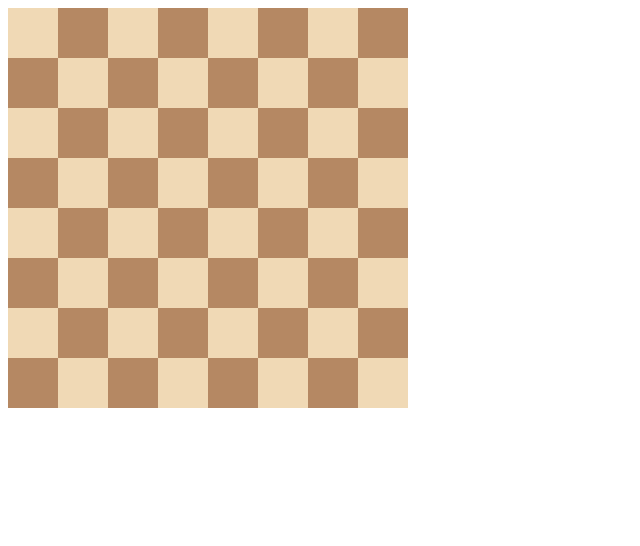
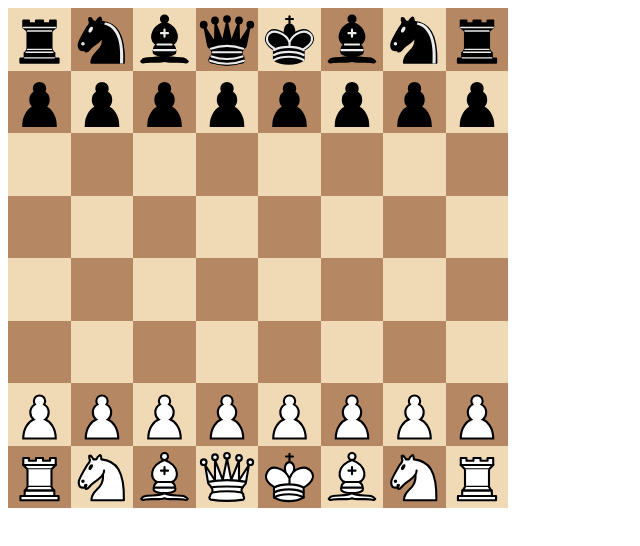
Before and after one commit to emeli-frank/chess_angular, an Angular app: page / in a window 1280 px wide. Shown: the top 546 px of the page, without its empty margins (0-640 px from the left). Built offline with nearby package versions, Linux system fonts and the light colour scheme.

Commit message:
Piece are now initially positioned
refactored several symbols into their various files
piece no sized relatively by percentage

```diff
--- a/src/app/app.component.html
+++ b/src/app/app.component.html
@@ -1,17 +1,31 @@
-<div id="foo">
-  <div *ngFor="let cell of cells" class="cell" [ngClass]="(cell.color==1)?'cell-white':'cell-black'"></div>
+<div #board id="foo">
+  <!-- <div class="piece"
+    *ngFor="let piece of pieces"
+    style="background-image:
+      url(/assets/images/pieces/{{assetName(piece)}}.svg);">
+  </div> -->
+
+  <ng-container *ngFor="let row of position$ | async">
+    <ng-container *ngFor="let col of row">
+        <div *ngIf="col" class="piece"
+          style="background-image:
+            url(/assets/images/pieces/{{assetName(col)}}.svg);
+            transform:{{translate(col)}}">
+      </div>
+    </ng-container>
+  </ng-container>
 </div>
 
 <style>
   #foo {
-    width: 400px;
-    height: 400px;
-    /* border: 1px solid black; */
-    display: grid;
-    grid-template-columns: repeat(8, 1fr);
-    grid-template-rows: repeat(8, 1fr);
-    gap: 0px 0px;
-    background-color: rgb(240, 217, 181);;
+    width: 100%;
+    max-width: 500px;
+    max-height: 500px;
+    background-image: url(/assets/images/board/board.svg);
+    background-repeat:no-repeat;
+    background-position: center;
+    background-size: contain;
+    position: relative;
   }
 
   .cell-white {
@@ -21,4 +35,13 @@
   .cell-black {
     background-color: rgb(181, 136, 99);
   }
+
+  .piece {
+    width: 12.5%;
+    height: 12.5%;
+    background-repeat:no-repeat;
+    background-position: center;
+    background-size: contain;
+    position: absolute;
+  }
 </style>
--- a/src/app/app.component.ts
+++ b/src/app/app.component.ts
@@ -1,15 +1,21 @@
-import { Component, OnInit } from '@angular/core';
-import { Observable, BehaviorSubject } from 'rxjs';
+import { Component, OnInit, AfterViewInit, ViewChild, ElementRef } from '@angular/core';
+import { Observable, BehaviorSubject, fromEvent } from 'rxjs';
+import { Piece, King, Queen, Rook, Knight, Bishop, Pawn } from './piece';
+import { Color } from './color';
+import { pieces } from './pieces';
 
 @Component({
   selector: 'app-root',
   templateUrl: './app.component.html',
   styleUrls: ['./app.component.scss']
 })
-export class AppComponent implements OnInit {
+export class AppComponent implements OnInit, AfterViewInit {
   cells: Tile[] = [];
   private positionSubject: BehaviorSubject<Piece[][]>
   position$: Observable<Piece[][]>;
+  pieces: Piece[];
+  boardSize: number;
+  @ViewChild('board') board: ElementRef;
 
   constructor() {
     for (let i = 0; i < 8; i++) {
@@ -18,6 +24,13 @@ export class AppComponent implements OnInit {
         this.cells.push(new Tile(tileColor));
       }
     }
+  }
+
+  ngAfterViewInit(): void {
+    this.setBoardSize();
+    fromEvent(window, 'resize').subscribe((evt: any) => {
+      this.setBoardSize();
+    });
   }
 
   ngOnInit(): void {
@@ -32,43 +45,9 @@ export class AppComponent implements OnInit {
       [null, null, null, null, null, null, null, null],
     ];
 
-    let pieces: Piece[] = [
-      new King(Color.black, new Position(0, 4)),
-      new Queen(Color.black, new Position(0, 3)),
-      new Rook(Color.black, new Position(0, 0)),
-      new Rook(Color.black, new Position(0, 7)),
-      new Knight(Color.black, new Position(0, 1)),
-      new Knight(Color.black, new Position(0, 6)),
-      new Bishop(Color.black, new Position(0, 2)),
-      new Bishop(Color.black, new Position(0, 5)),
-      new Pawn(Color.black, new Position(1, 0)),
-      new Pawn(Color.black, new Position(1, 1)),
-      new Pawn(Color.black, new Position(1, 2)),
-      new Pawn(Color.black, new Position(1, 3)),
-      new Pawn(Color.black, new Position(1, 4)),
-      new Pawn(Color.black, new Position(1, 5)),
-      new Pawn(Color.black, new Position(1, 6)),
-      new Pawn(Color.black, new Position(1, 7)),
+    this.pieces = pieces;
 
-      new King(Color.white, new Position(7, 4)),
-      new Queen(Color.white, new Position(7, 3)),
-      new Rook(Color.white, new Position(7, 0)),
-      new Rook(Color.white, new Position(7, 7)),
-      new Knight(Color.white, new Position(7, 1)),
-      new Knight(Color.white, new Position(7, 6)),
-      new Bishop(Color.white, new Position(7, 2)),
-      new Bishop(Color.white, new Position(7, 5)),
-      new Pawn(Color.white, new Position(6, 0)),
-      new Pawn(Color.white, new Position(6, 1)),
-      new Pawn(Color.white, new Position(6, 2)),
-      new Pawn(Color.white, new Position(6, 3)),
-      new Pawn(Color.white, new Position(6, 4)),
-      new Pawn(Color.white, new Position(6, 5)),
-      new Pawn(Color.white, new Position(6, 6)),
-      new Pawn(Color.white, new Position(6, 7)),
-    ]
-
-    for (let piece of pieces) {
+    for (let piece of this.pieces) {
       positions[piece.startingPosition.x][piece.startingPosition.y] = piece;
     }
 
@@ -76,6 +55,39 @@ export class AppComponent implements OnInit {
 
     this.positionSubject = new BehaviorSubject<Piece[][]>(positions);
     this.position$ = this.positionSubject.asObservable();
+
+    // this.position$.subscribe((value) => console.log(value));
+  }
+
+  assetName(piece: Piece): string {
+    let color: string;
+    let name: string;
+
+    color = (piece.color == 1) ? 'white' : 'black';
+    if (piece instanceof King) {
+      name = 'king';
+    } else if (piece instanceof Queen) {
+      name = 'queen';
+    } else if (piece instanceof Rook) {
+      name = 'rook'
+    } else if (piece instanceof Knight) {
+      name = 'knight';
+    } else if (piece instanceof Bishop) {
+      name = 'bishop';
+    } else if (piece instanceof Pawn) {
+      name = 'pawn';
+    }
+
+    return `${name}-${color}`;
+  }
+
+  setBoardSize() {
+    let offsetWidth = this.board.nativeElement.offsetWidth;
+    this.board.nativeElement.style.height = `${offsetWidth}px`;
+  }
+
+  translate(piece: Piece) {
+    return `translate(${piece.startingPosition.y * 100}%, ${piece.startingPosition.x * 100}%)`
   }
 
 }
@@ -87,64 +99,3 @@ class Tile {
     this.color = color;
   }
 }
-
-class Position {
-  x: number;
-  y: number;
-
-  constructor(x: number, y: number) {
-    this.x = x;
-    this.y = y;
-  }
-}
-
-enum Color {
-  white = 1,
-  black,
-}
-
-class Piece {
-  color: Color
-  startingPosition: Position;
-
-  constructor(color: Color, startingPosition: Position) {
-    this.color = color;
-    this.startingPosition = startingPosition;
-  }
-}
-
-class King extends Piece {
-  constructor(color: Color, startingPosition: Position) {
-    super(color, startingPosition)
-  }
-}
-
-class Queen extends Piece {
-  constructor(color: Color, startingPosition: Position) {
-    super(color, startingPosition)
-  }
-}
-
-class Rook extends Piece {
-  constructor(color: Color, startingPosition: Position) {
-    super(color, startingPosition)
-  }
-}
-
-class Knight extends Piece {
-  constructor(color: Color, startingPosition: Position) {
-    super(color, startingPosition)
-  }
-}
-
-class Bishop extends Piece {
-  constructor(color: Color, startingPosition: Position) {
-    super(color, startingPosition)
-  }
-}
-
-class Pawn extends Piece {
-  constructor(color: Color, startingPosition: Position) {
-    super(color, startingPosition)
-  }
-}
--- /dev/null
+++ b/src/app/color.ts
@@ -0,0 +1,4 @@
+export enum Color {
+  white = 1,
+  black,
+}
--- /dev/null
+++ b/src/app/piece.ts
@@ -0,0 +1,52 @@
+import { Position } from './position';
+
+enum Color {
+  white = 1,
+  black,
+}
+
+export class Piece {
+  color: Color
+  startingPosition: Position;
+
+  constructor(color: Color, startingPosition: Position) {
+    this.color = color;
+    this.startingPosition = startingPosition;
+  }
+}
+
+export class King extends Piece {
+  constructor(color: Color, startingPosition: Position) {
+    super(color, startingPosition)
+  }
+}
+
+export class Queen extends Piece {
+  constructor(color: Color, startingPosition: Position) {
+    super(color, startingPosition)
+  }
+}
+
+export class Rook extends Piece {
+  constructor(color: Color, startingPosition: Position) {
+    super(color, startingPosition)
+  }
+}
+
+export class Knight extends Piece {
+  constructor(color: Color, startingPosition: Position) {
+    super(color, startingPosition)
+  }
+}
+
+export class Bishop extends Piece {
+  constructor(color: Color, startingPosition: Position) {
+    super(color, startingPosition)
+  }
+}
+
+export class Pawn extends Piece {
+  constructor(color: Color, startingPosition: Position) {
+    super(color, startingPosition)
+  }
+}
--- /dev/null
+++ b/src/app/pieces.ts
@@ -0,0 +1,40 @@
+import {} from './app.component'
+import { Position } from './position'
+import { King, Queen, Piece, Rook, Knight, Bishop, Pawn } from './piece'
+import { Color } from './color'
+
+export const pieces: Piece[] = [
+  new King(Color.black, new Position(0, 4)),
+  new Queen(Color.black, new Position(0, 3)),
+  new Rook(Color.black, new Position(0, 0)),
+  new Rook(Color.black, new Position(0, 7)),
+  new Knight(Color.black, new Position(0, 1)),
+  new Knight(Color.black, new Position(0, 6)),
+  new Bishop(Color.black, new Position(0, 2)),
+  new Bishop(Color.black, new Position(0, 5)),
+  new Pawn(Color.black, new Position(1, 0)),
+  new Pawn(Color.black, new Position(1, 1)),
+  new Pawn(Color.black, new Position(1, 2)),
+  new Pawn(Color.black, new Position(1, 3)),
+  new Pawn(Color.black, new Position(1, 4)),
+  new Pawn(Color.black, new Position(1, 5)),
+  new Pawn(Color.black, new Position(1, 6)),
+  new Pawn(Color.black, new Position(1, 7)),
+
+  new King(Color.white, new Position(7, 4)),
+  new Queen(Color.white, new Position(7, 3)),
+  new Rook(Color.white, new Position(7, 0)),
+  new Rook(Color.white, new Position(7, 7)),
+  new Knight(Color.white, new Position(7, 1)),
+  new Knight(Color.white, new Position(7, 6)),
+  new Bishop(Color.white, new Position(7, 2)),
+  new Bishop(Color.white, new Position(7, 5)),
+  new Pawn(Color.white, new Position(6, 0)),
+  new Pawn(Color.white, new Position(6, 1)),
+  new Pawn(Color.white, new Position(6, 2)),
+  new Pawn(Color.white, new Position(6, 3)),
+  new Pawn(Color.white, new Position(6, 4)),
+  new Pawn(Color.white, new Position(6, 5)),
+  new Pawn(Color.white, new Position(6, 6)),
+  new Pawn(Color.white, new Position(6, 7)),
+]
--- /dev/null
+++ b/src/app/position.ts
@@ -0,0 +1,9 @@
+export class Position {
+  x: number;
+  y: number;
+
+  constructor(x: number, y: number) {
+    this.x = x;
+    this.y = y;
+  }
+}
```
Also changed, not shown: src/assets/images/pieces/bishop-black.svg (added), src/assets/images/pieces/bishop-white.svg (added).
